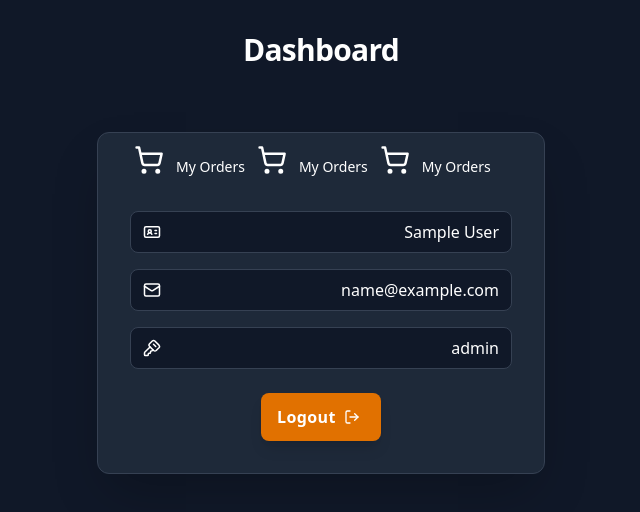
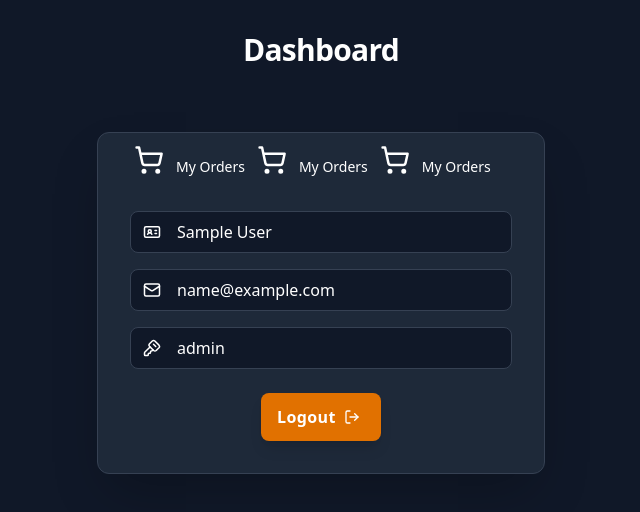
Before and after one commit to madhumitasugandhi/e-commerce-project, a React (Vite) app in the folder client/: page /dashboard in a window 1280 px wide. Shown: the top 512 px of the page, without its empty margins (319-959 px from the left). Built offline with nearby package versions, Linux system fonts and the light colour scheme; sample sign-in values are in the browser's storage.

Commit message:
Dashboard.jsx file has been updated.

```diff
--- a/client/src/views/Dashboard.jsx
+++ b/client/src/views/Dashboard.jsx
@@ -15,7 +15,7 @@ import Button from '../components/Button';
 
 const UserDetaileRow = ({ value, icon }) => {
     return (
-        <p className="flex items-center justify-between px-3 py-2 rounded-lg bg-gray-900 border border-gray-700">
+        <p className="flex items-center justify-start px-3 py-2 rounded-lg bg-gray-900 border border-gray-700">
             {icon}<span className='ms-4'>{value}</span>
         </p>
     )
@@ -33,12 +33,12 @@ function Dashboard() {
         if (user) {
             setUser(user);
         }
-        /*else {
+        else {
             toast.error("User not found, please login again.");
             setTimeout(() => {
                 window.location.href = "/login";
             }, 2000);
-        }*/
+        }
     }, []);
 
     const handleLogout = () => {
```
Lines whose indentation alone changed are shown as unchanged.
